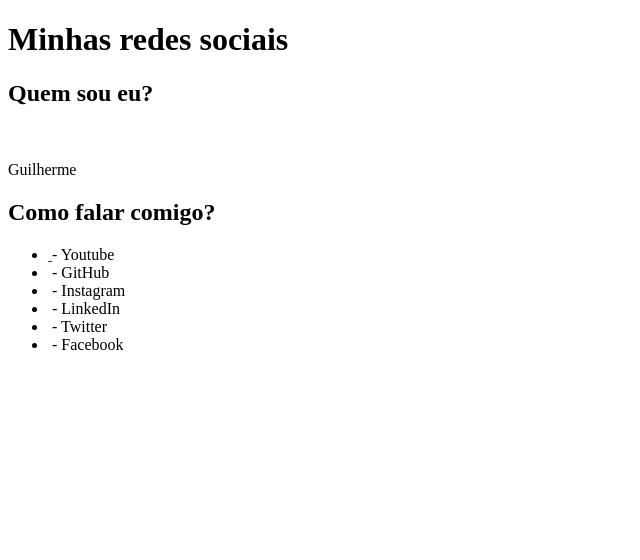
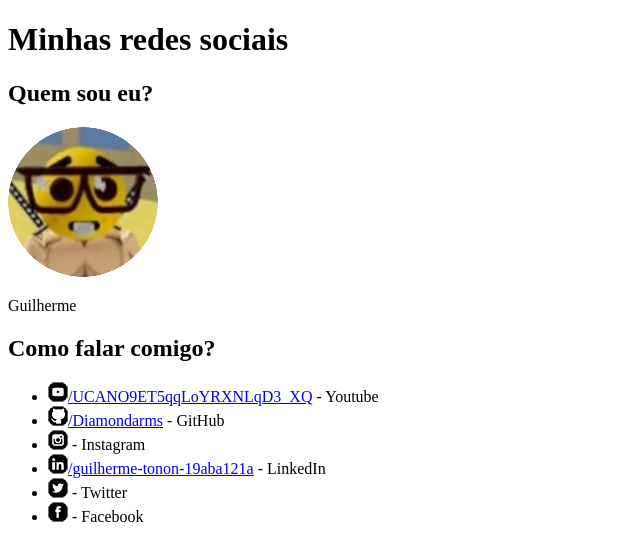
Before and after one commit to Diamondarms/Treinando-HTML-CSS, a plain HTML site: page desafios/d5/desafio5.html in a window 1280 px wide. Shown: the whole page, without its empty margins (0-640 px from the left). Drawn offline with Linux system fonts and the light colour scheme.

Commit message:
desafios 5 e 6

```diff
--- a/desafios/d5/desafio5.html
+++ b/desafios/d5/desafio5.html
@@ -9,16 +9,16 @@
 <body>
     <h1>Minhas redes sociais</h1>
     <h2>Quem sou eu?</h2>
-    <p><img src="" alt=""></p>
+    <p><img src="imagens/vitor.png" alt="Guilherme"></p>
     <p>Guilherme</p>
     <h2>Como falar comigo?</h2>
     <ul>
-        <li><img src="" alt=""><a href=""> </a> - Youtube</li>
-        <li><img src="" alt=""><a href=""></a> - GitHub</li>
-        <li><img src="" alt=""><a href=""></a> - Instagram</li>
-        <li><img src="" alt=""><a href=""></a> - LinkedIn</li>
-        <li><img src="" alt=""><a href=""></a> - Twitter</li>
-        <li><img src="" alt=""><a href=""></a> - Facebook</li>
+        <li><img src="imagens/icone-youtube.png" alt=""><a href="https://www.youtube.com/channel/UCANO9ET5qqLoYRXNLqD3_XQ" target="_blank" rel="external">/UCANO9ET5qqLoYRXNLqD3_XQ</a> - Youtube</li>
+        <li><img src="imagens/icone-github.png" alt=""><a href="https://github.com/Diamondarms" target="_blank" rel="external">/Diamondarms</a> - GitHub</li>
+        <li><img src="imagens/icone-instagram.png" alt=""><a href="" target="_blank" rel="external"></a> - Instagram</li>
+        <li><img src="imagens/icone-linkedin.png" alt=""><a href="https://www.linkedin.com/in/guilherme-tonon-19aba121a/" target="_blank" rel="external">/guilherme-tonon-19aba121a</a> - LinkedIn</li>
+        <li><img src="imagens/icone-twitter.png" alt=""><a href="" target="_blank" rel="external"></a> - Twitter</li>
+        <li><img src="imagens/icone-facebook.png" alt=""><a href="" target="_blank" rel="external"></a> - Facebook</li>
     </ul>
 </body>
 </html>
```
Also changed, not shown: desafios/d6/desafio6.html (added, +24 -0 lines), desafios/d5/imagens/icone-facebook.png (added), desafios/d5/imagens/icone-github.png (added), desafios/d5/imagens/icone-instagram.png (added), desafios/d5/imagens/icone-linkedin.png (added), desafios/d5/imagens/icone-twitter.png (added), desafios/d5/imagens/icone-youtube.png (added).
